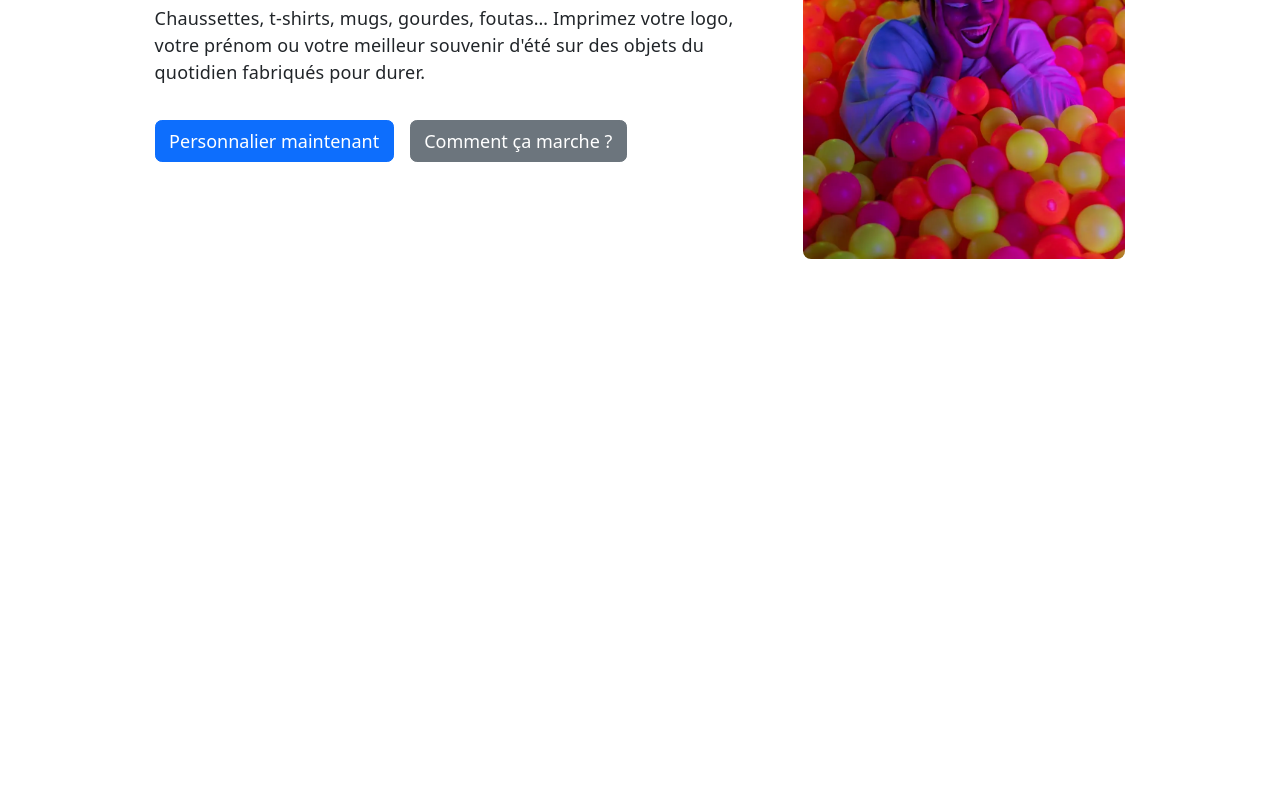
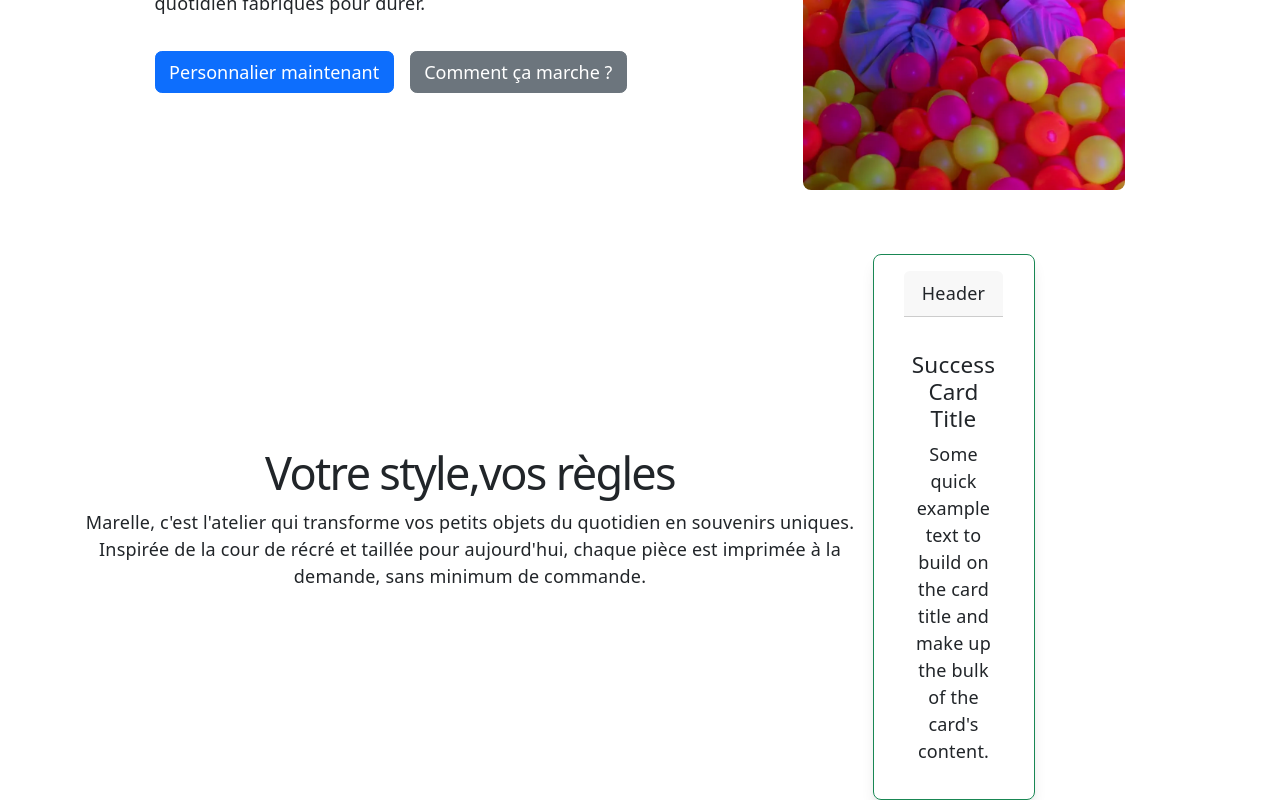
Before and after one commit to CoffeeShop200/ateliertmApp, a React (Vite) app: page / in a window 1280 px wide. Shown: the part 454-1254 px from the top of the page. Before the commit the page ends 800 px from the top, so only its background shows below. Built offline with nearby package versions, Linux system fonts and the light colour scheme.

Commit message:
acceuil modifs

```diff
--- a/src/App.css
+++ b/src/App.css
@@ -224,6 +224,8 @@ img {
 }
 
 .navbar{
+  max-height: 50%;
+  height: 50%;
   width: 100%;
   padding: 16px 32px;
   display: flex;
@@ -298,3 +300,11 @@ img {
   display: flex;
   gap: 16px;
 }
+
+.container{
+  display: flex;
+  flex-direction: row;
+  gap: 16px;
+  align-items: center;
+  justify-content: center;
+}
--- a/src/App.jsx
+++ b/src/App.jsx
@@ -2,7 +2,7 @@ import 'bootstrap/dist/css/bootstrap.min.css';
 
 import { useState } from 'react'
 import './App.css'
-import Acceuil from './components/Acceuil'
+import Acceuil from './components/acceuil/Acceuil'
 import Navbar from './components/Navbar';
 
 
--- /dev/null
+++ b/src/components/acceuil/Acceuil.jsx
@@ -0,0 +1,16 @@
+import React from "react";
+import Intro  from "./Intro";
+import IntroBis from "./IntroBis";
+
+
+function Acceuil(props) {
+  return (
+
+    <>
+    <Intro/>
+    <IntroBis/>
+    </>
+  );
+}
+
+export default Acceuil;
--- /dev/null
+++ b/src/components/acceuil/IntroBis.jsx
@@ -0,0 +1,33 @@
+
+import 'bootstrap/dist/css/bootstrap.min.css';
+import {Image, Button, Card} from 'react-bootstrap';
+
+
+function IntroBis(){
+    return(
+    <div className="container">
+        <div>
+        <h1>Votre style,vos règles</h1>
+        <p>Marelle, c'est l'atelier qui transforme vos petits objets du quotidien en souvenirs uniques.
+          Inspirée de la cour de récré et taillée pour aujourd'hui,
+          chaque pièce est imprimée à la demande, sans minimum de commande.</p>
+        </div>
+        <div className="card-group">
+            <Card border="success" style={{ width: '18rem' }}>
+        <Card.Header>Header</Card.Header>
+        <Card.Body>
+          <Card.Title>Success Card Title</Card.Title>
+          <Card.Text>
+            Some quick example text to build on the card title and make up the
+            bulk of the card's content.
+          </Card.Text>
+        </Card.Body>
+      </Card>
+
+        </div>
+
+    </div>
+    )
+}
+
+export default IntroBis;
```
Also changed, not shown: src/components/acceuil/Intro.jsx (renamed from src/components/Acceuil.jsx, +4 -9 lines).
